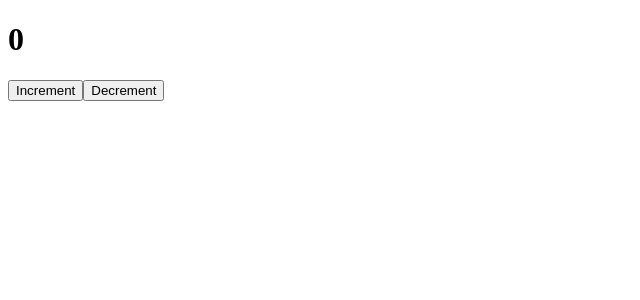
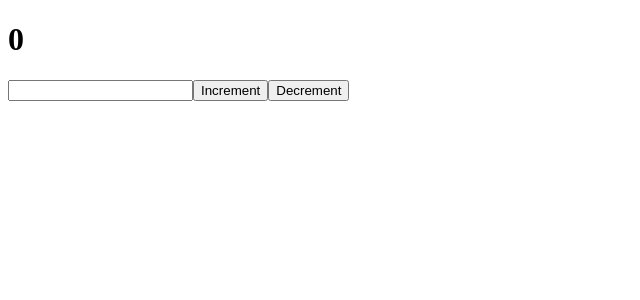
Before and after one commit to soulle/react-app, a React (Create React App) app: page / in a window 1280 px wide. Shown: the top 300 px of the page, without its empty margins (0-640 px from the left). Built offline with nearby package versions, Linux system fonts and the light colour scheme.

Commit message:
add input

```diff
--- a/src/App.js
+++ b/src/App.js
@@ -2,6 +2,7 @@ import React, { useState } from "react";
 
 function App() {
   const [likes, setLikes] = useState(0);
+  const [value, setValue] = useState("");
 
   function increment() {
     setLikes(likes + 1);
@@ -14,6 +15,14 @@ function App() {
   return (
     <div className="App">
       <h1>{likes}</h1>
+      <h1>{value}</h1>
+      <input
+        type="text"
+        value={value}
+        onChange={(event) => {
+          setValue(event.target.value);
+        }}
+      />
       <button onClick={increment}>Increment</button>
       <button onClick={decrement}>Decrement</button>
     </div>
```
